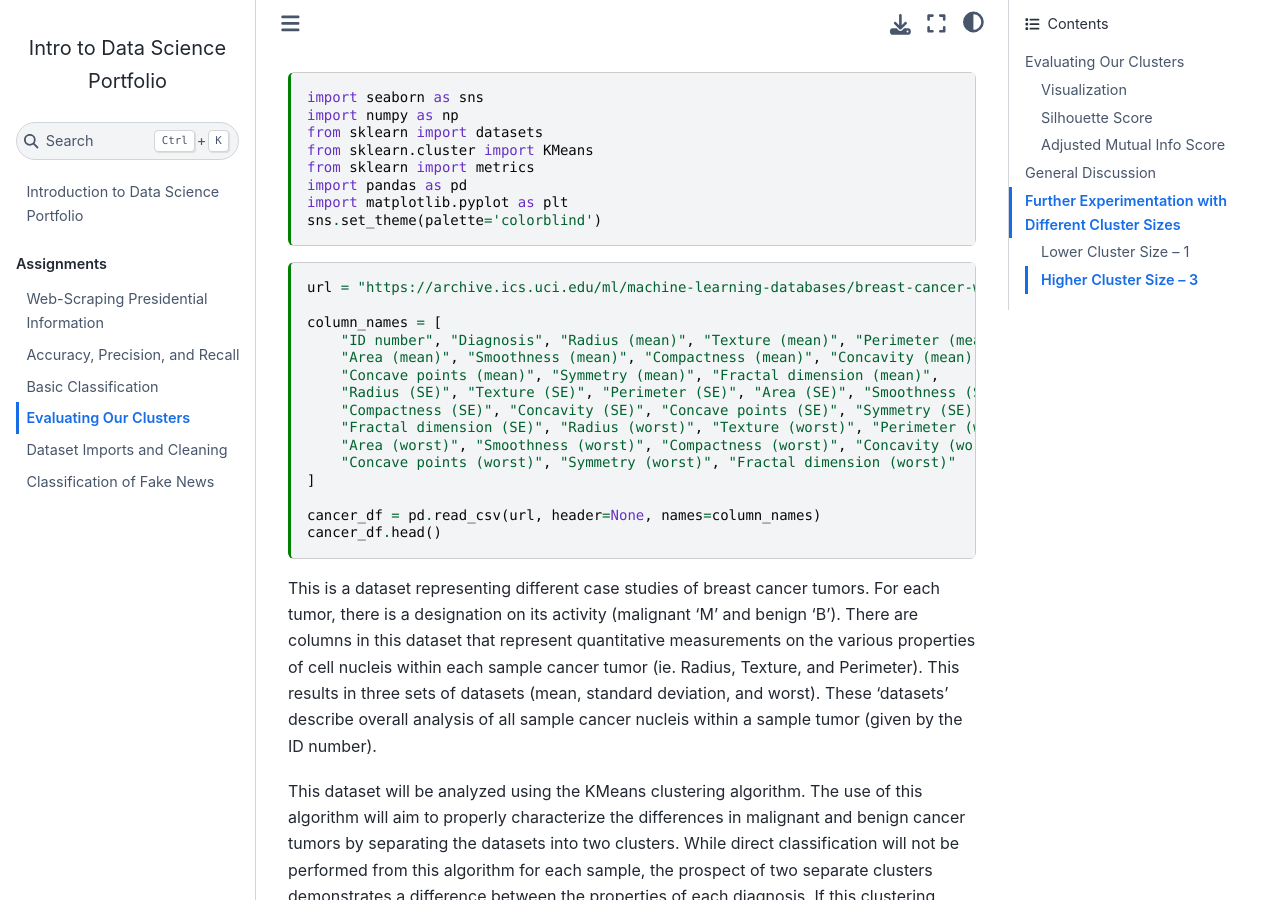
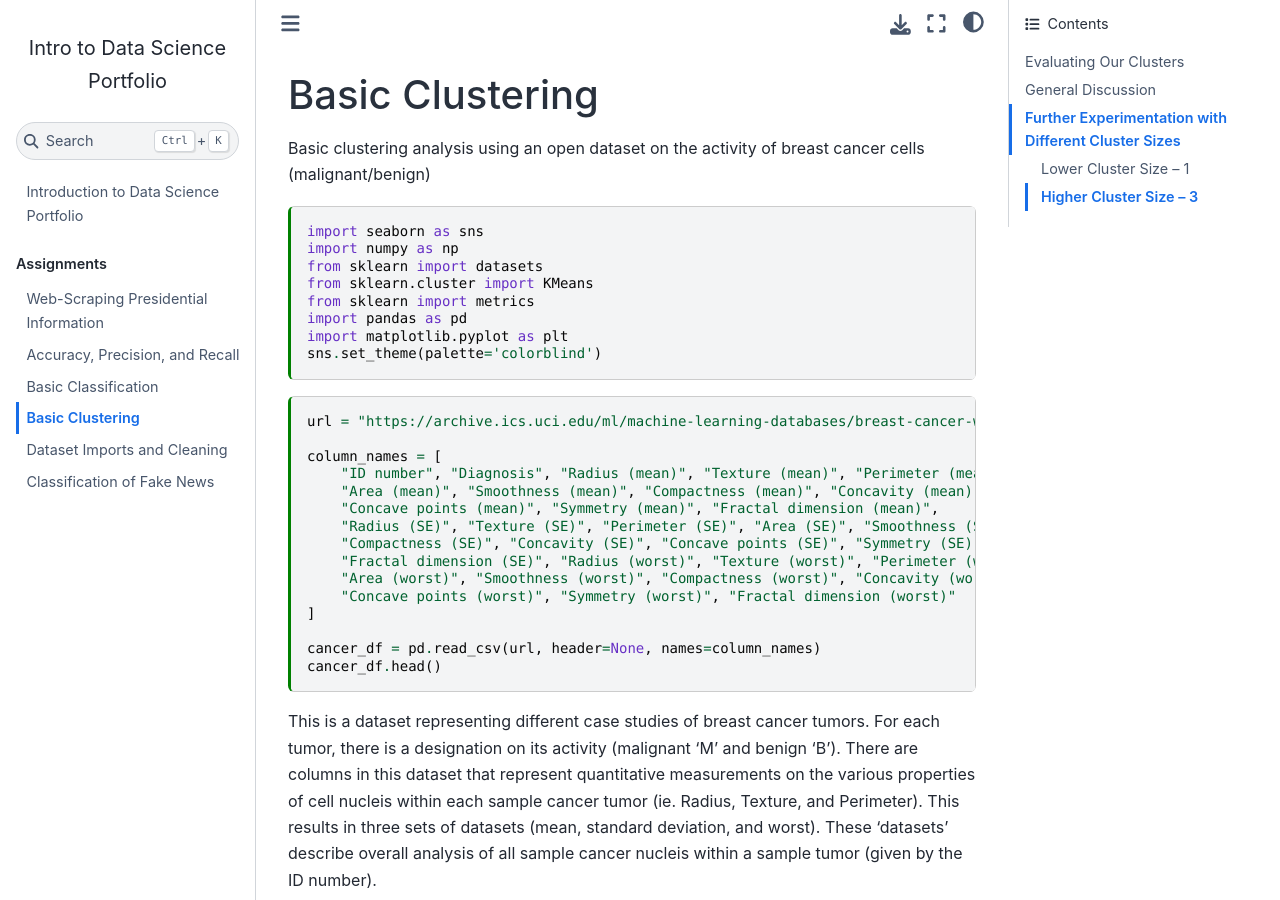
Before and after one commit to loganmccue17/intro-to-ds, a Jupyter Book: the page built from assignment8.md, in a window 1280 px wide and 900 px high. Built offline with Jupyter Book 1.0.4 settings and Sphinx 7.4.7 and the Sphinx Book theme 1.1.4, drawn with Linux system fonts in a browser that asks for light colours.

Commit message:
Update assignment8.md

````diff
--- a/assignment8.md
+++ b/assignment8.md
@@ -10,6 +10,10 @@ kernelspec:
   language: python
   name: python3
 ---
+# Basic Clustering
+
+Basic clustering analysis using an open dataset on the activity of breast cancer cells (malignant/benign)
+
 
 ```{code-cell} ipython3
 import seaborn as sns
````
